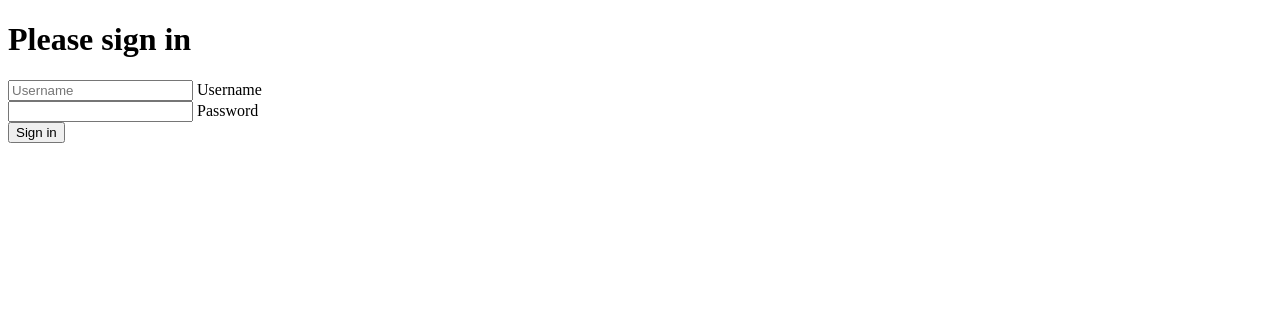
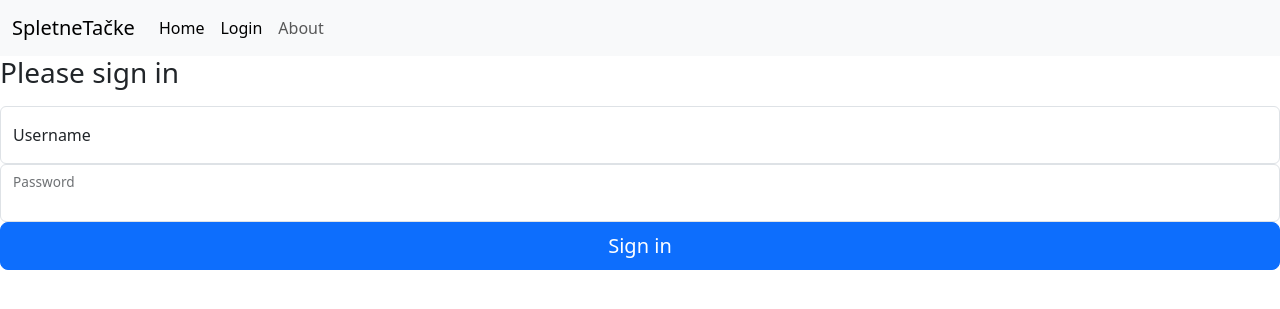
Before and after one commit to Arovalk/Zakljucna, a Flask app: page /login in a window 1280 px wide. Shown: the top 309 px of the page. Run offline with Flask 3, Linux system fonts and the light colour scheme.

Commit message:
navbar v login.html

```diff
--- a/Forums/templates/login.html
+++ b/Forums/templates/login.html
@@ -4,8 +4,33 @@
     <meta charset="UTF-8">
     <meta name="viewport" content="width=device-width, initial-scale=1.0">
     <title>Document</title>
+    <link href="https://cdn.jsdelivr.net/npm/bootstrap@5.3.3/dist/css/bootstrap.min.css" rel="stylesheet" integrity="sha384-QWTKZyjpPEjISv5WaRU9OFeRpok6YctnYmDr5pNlyT2bRjXh0JMhjY6hW+ALEwIH" crossorigin="anonymous">
 </head>
 <body>
+  <nav class="navbar navbar-expand-lg bg-body-tertiary">
+    <div class="container-fluid">
+      <a class="navbar-brand" href="/">SpletneTačke</a>
+      <button class="navbar-toggler" type="button" data-bs-toggle="collapse" data-bs-target="#navbarNavDropdown" aria-controls="navbarNavDropdown" aria-expanded="false" aria-label="Toggle navigation">
+        <span class="navbar-toggler-icon"></span>
+      </button>
+      <div class="collapse navbar-collapse" id="navbarNavDropdown">
+        <ul class="navbar-nav">
+          <li class="nav-item">
+            <a class="nav-link active" aria-current="page" href="/">Home</a>
+          </li>
+          <li class="nav-item">
+            <a class="nav-link active" aria-current="page" href="/login">Login</a>
+          </li>
+          <li class="nav-item">
+            <a class="nav-link" href="#">About</a>
+          </li>
+
+
+          </li>
+        </ul>
+      </div>
+    </div>
+  </nav>
     <form method="post" action="/login" class="form-signin"></form>
         <h1 class="h3 mb-3 fw-normal">Please sign in</h1>
 
```
